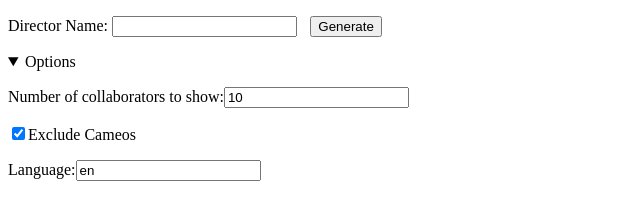
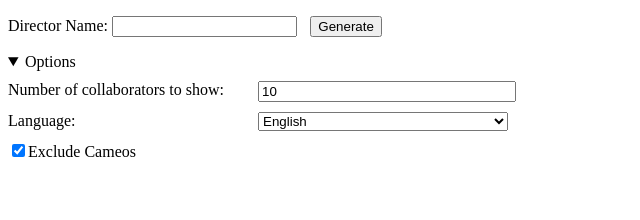
Before and after one commit to Predelnik/Frequent-Collaborators, a website: page index.html in a window 1280 px wide. Both pictures are taken after a click on the heading "Options". Shown: the whole page, without its empty margins (0-640 px from the left). Drawn offline with Linux system fonts and the light colour scheme.

Commit message:
Prettify controls, add list of languages.

```diff
--- a/index.css
+++ b/index.css
@@ -11,6 +11,22 @@ td
 {
     border: 1px solid black;
     height: 40px;
+}
+
+label
+{
+    float: left;
+    width: 250px;
+}
+
+.long-control
+{
+    width: 250px;
+}
+
+div, summary
+{
+    margin-bottom: 10px;
 }
 
 .table-vertical-header
--- a/index.html
+++ b/index.html
@@ -8,9 +8,92 @@
          <p>Director Name: <input id="director_name_input"></input><button onclick="check_director()" style="margin-left:1em">Generate</button></p>
          <details>
             <summary>Options</summary>
-            <p>Number of collaborators to show:<input id="top_n_edit" value="10" type="number"></input></p>
-            <p><input id="exclude_cameos_checkbox" type="checkbox" checked>Exclude Cameos</input></p>
-            <p>Language:<input id="language_edit" value="en"></input></p>
+            <form>
+            <div>
+                <label>Number of collaborators to show:</label>
+                <input id="top_n_edit" value="10" type="number" class="long-control"></input>
+            </div>
+            <div>
+                <label>Language:</label>
+                <select id="language_select" class="long-control">
+                  <option value="AF">Afrikanns</option>
+                  <option value="SQ">Albanian</option>
+                  <option value="AR">Arabic</option>
+                  <option value="HY">Armenian</option>
+                  <option value="EU">Basque</option>
+                  <option value="BN">Bengali</option>
+                  <option value="BG">Bulgarian</option>
+                  <option value="CA">Catalan</option>
+                  <option value="KM">Cambodian</option>
+                  <option value="ZH">Chinese (Mandarin)</option>
+                  <option value="HR">Croation</option>
+                  <option value="CS">Czech</option>
+                  <option value="DA">Danish</option>
+                  <option value="NL">Dutch</option>
+                  <option value="EN" selected>English</option>
+                  <option value="ET">Estonian</option>
+                  <option value="FJ">Fiji</option>
+                  <option value="FI">Finnish</option>
+                  <option value="FR">French</option>
+                  <option value="KA">Georgian</option>
+                  <option value="DE">German</option>
+                  <option value="EL">Greek</option>
+                  <option value="GU">Gujarati</option>
+                  <option value="HE">Hebrew</option>
+                  <option value="HI">Hindi</option>
+                  <option value="HU">Hungarian</option>
+                  <option value="IS">Icelandic</option>
+                  <option value="ID">Indonesian</option>
+                  <option value="GA">Irish</option>
+                  <option value="IT">Italian</option>
+                  <option value="JA">Japanese</option>
+                  <option value="JW">Javanese</option>
+                  <option value="KO">Korean</option>
+                  <option value="LA">Latin</option>
+                  <option value="LV">Latvian</option>
+                  <option value="LT">Lithuanian</option>
+                  <option value="MK">Macedonian</option>
+                  <option value="MS">Malay</option>
+                  <option value="ML">Malayalam</option>
+                  <option value="MT">Maltese</option>
+                  <option value="MI">Maori</option>
+                  <option value="MR">Marathi</option>
+                  <option value="MN">Mongolian</option>
+                  <option value="NE">Nepali</option>
+                  <option value="NO">Norwegian</option>
+                  <option value="FA">Persian</option>
+                  <option value="PL">Polish</option>
+                  <option value="PT">Portuguese</option>
+                  <option value="PA">Punjabi</option>
+                  <option value="QU">Quechua</option>
+                  <option value="RO">Romanian</option>
+                  <option value="RU">Russian</option>
+                  <option value="SM">Samoan</option>
+                  <option value="SR">Serbian</option>
+                  <option value="SK">Slovak</option>
+                  <option value="SL">Slovenian</option>
+                  <option value="ES">Spanish</option>
+                  <option value="SW">Swahili</option>
+                  <option value="SV">Swedish </option>
+                  <option value="TA">Tamil</option>
+                  <option value="TT">Tatar</option>
+                  <option value="TE">Telugu</option>
+                  <option value="TH">Thai</option>
+                  <option value="BO">Tibetan</option>
+                  <option value="TO">Tonga</option>
+                  <option value="TR">Turkish</option>
+                  <option value="UK">Ukranian</option>
+                  <option value="UR">Urdu</option>
+                  <option value="UZ">Uzbek</option>
+                  <option value="VI">Vietnamese</option>
+                  <option value="CY">Welsh</option>
+                  <option value="XH">Xhosa</option>
+               </select>
+            </div>
+            <div>
+                <input id="exclude_cameos_checkbox" type="checkbox" checked>Exclude Cameos</input>
+            </div>
+            </form>
         </details>
          <p id="director_name" class="header"></p>
          <p><table id="output_table"></table></p>
--- a/src/main.ts
+++ b/src/main.ts
@@ -10,7 +10,7 @@ function sleep(ms) {
 }
 
 function execute(request_url : string, args : any, additional_data : any = {}, retry_count = 3) {
-	let language = (document.getElementById ('language_edit') as HTMLInputElement).value;
+	let language = (document.getElementById ('language_select') as HTMLSelectElement).value;
 	return new Promise((resolve, reject) => {
 		var request = new XMLHttpRequest();
 		request.open('GET', base_uri + request_url + '?api_key=' + api_key + '&language=' + language + '&' + (Object.keys(args).length === 0 ? '' : '&') +
```
Also changed, not shown: lib/main.js, 1 other file.
